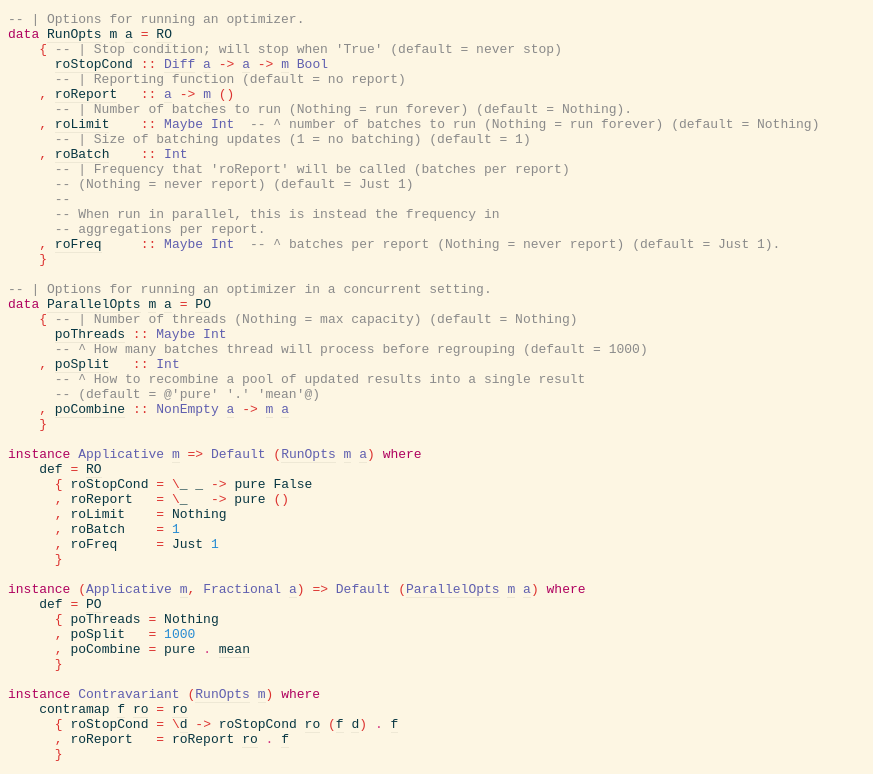
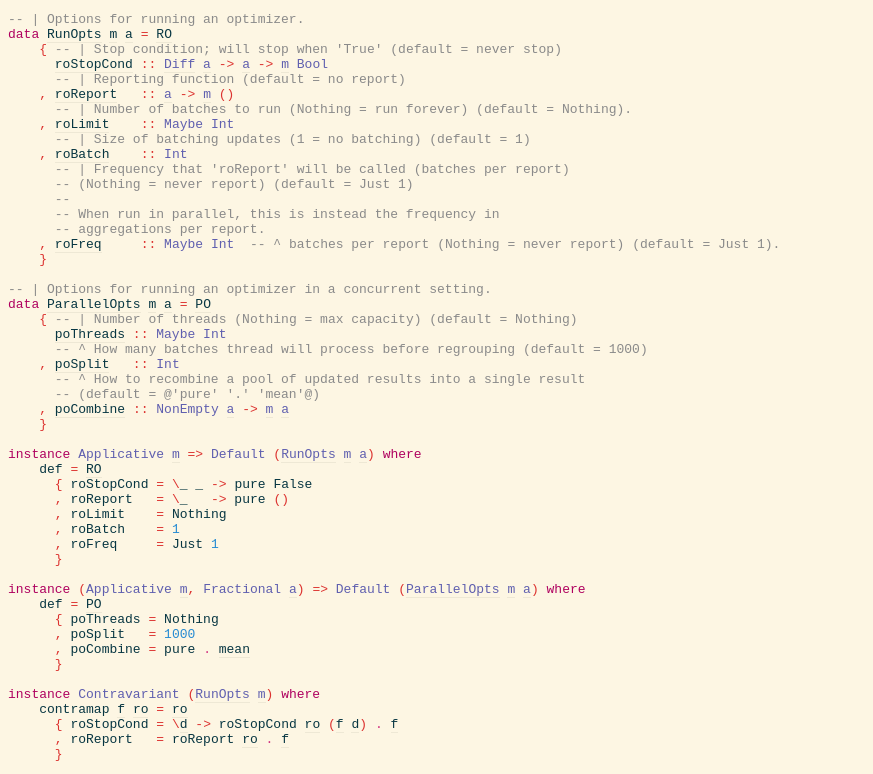
Before and after one commit to mstksg/opto, a plain HTML site: page src/Numeric.Opto.Run.html in a window 1280 px wide. Shown: the part 1051-1825 px from the top of the page, without its empty margins (0-873 px from the left). Drawn offline with Linux system fonts and the light colour scheme.

Commit message:
Update gh-pages at Wed Jul 10 10:52:33 PDT 2019

```diff
--- a/src/Numeric.Opto.Run.html
+++ b/src/Numeric.Opto.Run.html
@@ -75,7 +75,7 @@
 </span><a name="line-75"></a><span>      </span><span class="hs-comment">-- | Reporting function (default = no report)</span><span>
 </span><a name="line-76"></a><span>    </span><span class="hs-special">,</span><span> </span><a name="roReport"><a href="Numeric.Opto.Run.html#roReport"><span class="hs-identifier">roReport</span></a></a><span>   </span><span class="hs-glyph">::</span><span> </span><a href="#local-6989586621679123520"><span class="hs-identifier hs-type">a</span></a><span> </span><span class="hs-glyph">-&gt;</span><span> </span><a href="#local-6989586621679123519"><span class="hs-identifier hs-type">m</span></a><span> </span><span class="hs-special">(</span><span class="hs-special">)</span><span>
 </span><a name="line-77"></a><span>      </span><span class="hs-comment">-- | Number of batches to run (Nothing = run forever) (default = Nothing).</span><span>
-</span><a name="line-78"></a><span>    </span><span class="hs-special">,</span><span> </span><a name="roLimit"><a href="Numeric.Opto.Run.html#roLimit"><span class="hs-identifier">roLimit</span></a></a><span>    </span><span class="hs-glyph">::</span><span> </span><span class="hs-identifier hs-type">Maybe</span><span> </span><span class="hs-identifier hs-type">Int</span><span>  </span><span class="hs-comment">-- ^ number of batches to run (Nothing = run forever) (default = Nothing)</span><span>
+</span><a name="line-78"></a><span>    </span><span class="hs-special">,</span><span> </span><a name="roLimit"><a href="Numeric.Opto.Run.html#roLimit"><span class="hs-identifier">roLimit</span></a></a><span>    </span><span class="hs-glyph">::</span><span> </span><span class="hs-identifier hs-type">Maybe</span><span> </span><span class="hs-identifier hs-type">Int</span><span>
 </span><a name="line-79"></a><span>      </span><span class="hs-comment">-- | Size of batching updates (1 = no batching) (default = 1)</span><span>
 </span><a name="line-80"></a><span>    </span><span class="hs-special">,</span><span> </span><a name="roBatch"><a href="Numeric.Opto.Run.html#roBatch"><span class="hs-identifier">roBatch</span></a></a><span>    </span><span class="hs-glyph">::</span><span> </span><span class="hs-identifier hs-type">Int</span><span>
 </span><a name="line-81"></a><span>      </span><span class="hs-comment">-- | Frequency that 'roReport' will be called (batches per report)</span><span>
```
Also changed, not shown: Numeric-Opto-Run.html (+1 -2 lines), opto.txt, 1 other file.
